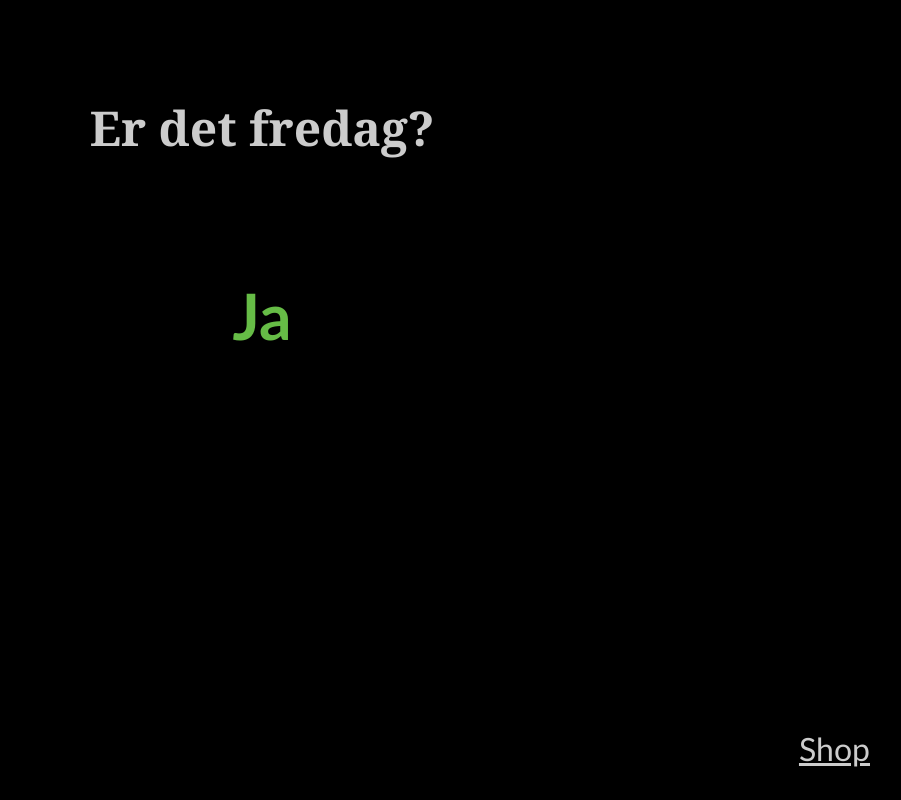
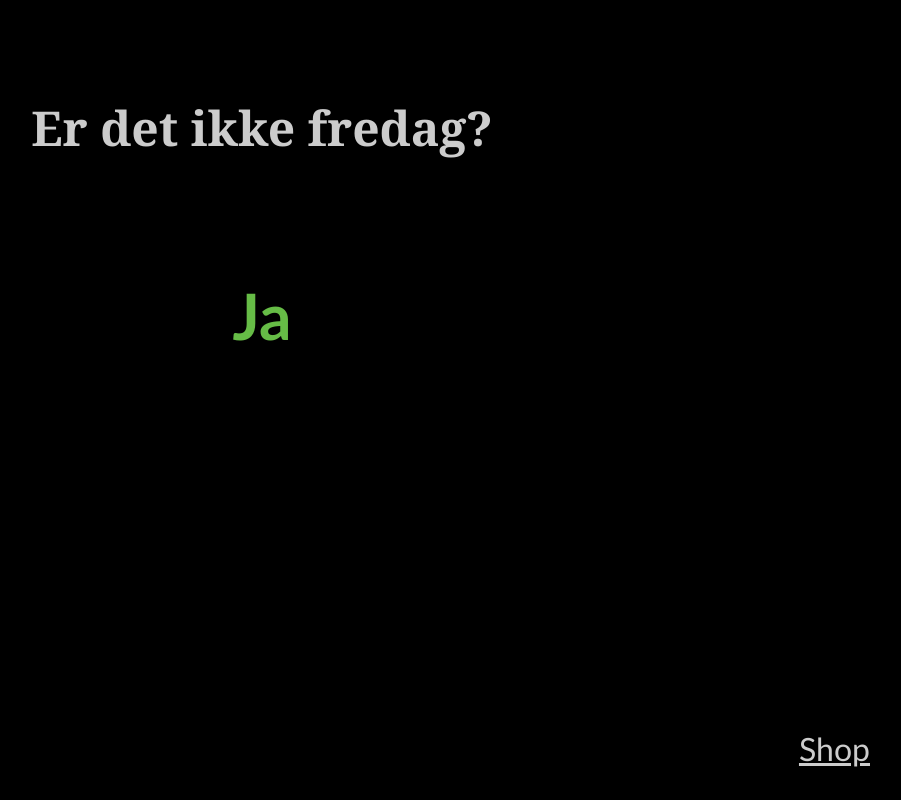
Before and after one commit to DarthWarden06/Erdetikkefredag, a plain HTML site: page index.html in a window 1280 px wide. Shown: the whole page, without its empty margins (378-1279 px from the left). Drawn offline with Linux system fonts and the light colour scheme.

Commit message:
Update index.html

```diff
--- a/index.html
+++ b/index.html
@@ -42,7 +42,7 @@ var easter_egg = new Konami(function() {yay();});
 </head>
 <body onLoad="isitFriday();">
 
-<h1>Er det fredag?</h1>
+<h1>Er det ikke fredag?</h1>
 
 <h2 id="answer" class="no"></h2>
 
```
